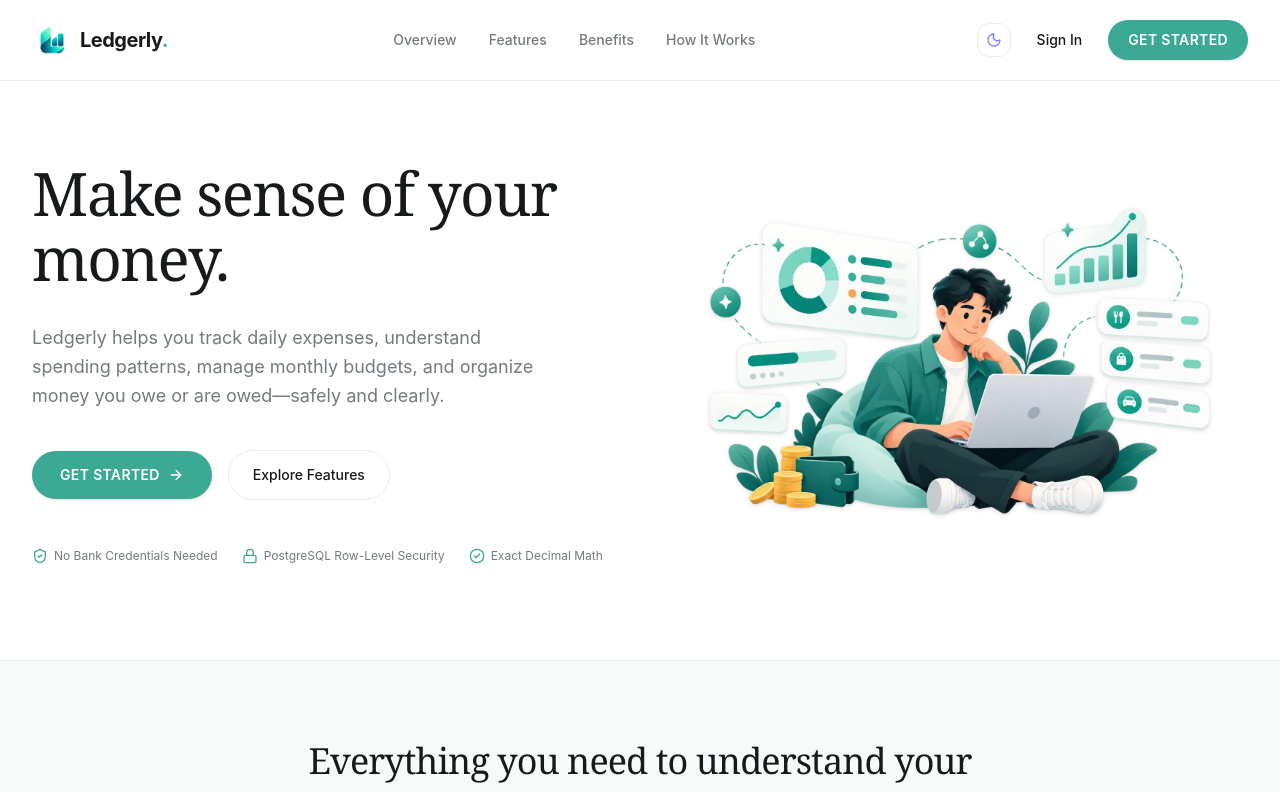
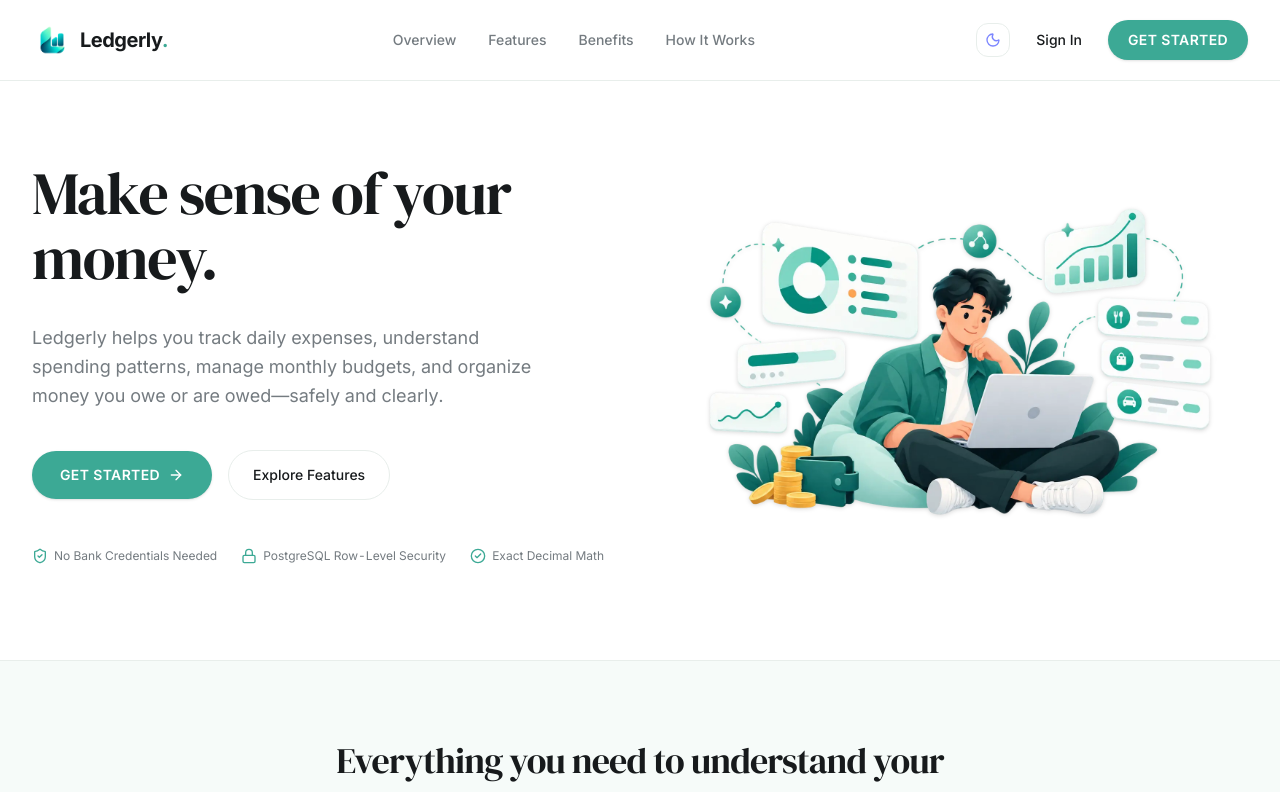
Before and after one commit to Asif259/expense-tracker-ai, a Next.js app in the folder apps/web/: page / in a window 1280 px wide. Shown: the top 792 px of the page. Built offline with nearby package versions, Linux system fonts and the light colour scheme; no server answers.

Commit message:
refactor: update typography stack with Inter and DM Serif Display fonts and tabular numeric support

```diff
--- a/apps/web/src/app/dashboard/page.tsx
+++ b/apps/web/src/app/dashboard/page.tsx
@@ -267,7 +267,7 @@
             ========================================================================= */}
         <div className="flex flex-col sm:flex-row sm:items-center justify-between gap-4">
           <div>
-            <h1 className="font-serif text-2xl sm:text-3xl text-[var(--color-text)] font-normal tracking-tight">
+            <h1 className="text-2xl sm:text-3xl text-[var(--color-text)] font-semibold tracking-tight">
               Good Day, {userName}
             </h1>
             <p className="text-xs sm:text-sm text-[var(--color-text-muted)] mt-1">
--- a/apps/web/src/app/globals.css
+++ b/apps/web/src/app/globals.css
@@ -96,8 +96,9 @@
 }
 
 @theme {
-  --font-sans: -apple-system, BlinkMacSystemFont, "Segoe UI", Roboto, "Helvetica Neue", Arial, "Noto Sans Bengali", sans-serif;
-  --font-serif: "New York", Charter, Georgia, Cambria, "Times New Roman", Times, serif;
+  --font-sans: var(--font-inter), -apple-system, BlinkMacSystemFont, "Segoe UI", Roboto, "Helvetica Neue", Arial, sans-serif;
+  --font-serif: var(--font-dm-serif), Georgia, Cambria, "Times New Roman", Times, serif;
+  --font-display: var(--font-dm-serif), Georgia, Cambria, "Times New Roman", Times, serif;
   --font-mono: ui-monospace, SFMono-Regular, Menlo, Monaco, Consolas, "Liberation Mono", "Courier New", monospace;
   --color-landing-bg: var(--color-landing-bg);
   --color-landing-surface: var(--color-landing-surface);
@@ -123,9 +124,14 @@
   overflow-x: clip;
   background: var(--color-bg);
   color: var(--color-text);
-  font-family: var(--font-sans);
+  font-family: var(--font-inter), sans-serif;
+  font-variant-numeric: tabular-nums;
   -webkit-font-smoothing: antialiased;
   -moz-osx-font-smoothing: grayscale;
+}
+
+.font-display {
+  font-family: var(--font-dm-serif), serif;
 }
 
 /* Scrollbar styling */
@@ -153,9 +159,9 @@
 
 /* Centralized Semantic Typography Hierarchy */
 .text-page-title {
-  font-family: var(--font-serif);
+  font-family: var(--font-sans);
   font-size: clamp(1.5rem, 2.5vw, 1.875rem); /* 24px - 30px */
-  font-weight: 500;
+  font-weight: 700;
   line-height: 1.2;
   letter-spacing: -0.02em;
   color: var(--color-text);
--- a/apps/web/src/app/layout.tsx
+++ b/apps/web/src/app/layout.tsx
@@ -1,8 +1,22 @@
 import type { Metadata } from 'next';
+import { Inter, DM_Serif_Display } from 'next/font/google';
 import './globals.css';
 import { AuthProvider } from '@/context/auth-context';
 import { ThemeProvider } from '@/context/theme-context';
 import { Toaster } from '@/components/toast';
+
+const inter = Inter({
+  subsets: ['latin'],
+  variable: '--font-inter',
+  display: 'swap',
+});
+
+const dmSerif = DM_Serif_Display({
+  subsets: ['latin'],
+  weight: '400',
+  variable: '--font-dm-serif',
+  display: 'swap',
+});
 
 export const metadata: Metadata = {
   title: 'Ledgerly — Personal Finance & Expense Tracker',
@@ -33,14 +47,14 @@
     <html
       lang="en"
       suppressHydrationWarning
-      className="h-full antialiased"
+      className={`h-full antialiased ${inter.variable} ${dmSerif.variable}`}
     >
       <head>
         <script dangerouslySetInnerHTML={{ __html: themeInitScript }} />
       </head>
       <body
         suppressHydrationWarning
-        className="min-h-full flex flex-col bg-[var(--color-bg)] text-[var(--color-text)] transition-colors duration-150 font-sans"
+        className="min-h-full flex flex-col bg-[var(--color-bg)] text-[var(--color-text)] transition-colors duration-150"
       >
         <ThemeProvider>
           <AuthProvider>
--- a/apps/web/src/app/page.tsx
+++ b/apps/web/src/app/page.tsx
@@ -199,7 +199,7 @@
             {/* Hero Left Column: Editorial Headline & Actions */}
             <div className="lg:col-span-6 xl:col-span-6 space-y-6 sm:space-y-8 text-left">
               {/* Dominant Editorial Serif Heading (No kicker / eyebrow) */}
-              <h1 className="font-serif text-4xl sm:text-5xl lg:text-6xl text-landing-text font-normal tracking-tight leading-[1.08] max-w-xl">
+              <h1 className="font-display text-4xl sm:text-5xl lg:text-6xl text-landing-text font-normal tracking-tight leading-[1.08] max-w-xl">
                 Make sense of your money.
               </h1>
 
@@ -291,7 +291,7 @@
         <div className="max-w-7xl mx-auto px-4 sm:px-6 lg:px-8">
           {/* Centered Section Header */}
           <div className="text-center max-w-2xl mx-auto space-y-3 mb-16">
-            <h2 className="font-serif text-3xl sm:text-4xl text-landing-text font-normal tracking-tight">
+            <h2 className="font-display text-3xl sm:text-4xl text-landing-text font-normal tracking-tight">
               Everything you need to understand your money.
             </h2>
             <p className="text-sm sm:text-base text-landing-text-muted leading-relaxed">
@@ -361,7 +361,7 @@
           {/* Section Header */}
           <div className="flex flex-col md:flex-row md:items-end justify-between mb-14 gap-6">
             <div className="space-y-3 max-w-2xl">
-              <h2 className="font-serif text-3xl sm:text-4xl text-landing-text font-normal tracking-tight">
+              <h2 className="font-display text-3xl sm:text-4xl text-landing-text font-normal tracking-tight">
                 Designed around your financial life.
               </h2>
               <p className="text-sm sm:text-base text-landing-text-muted leading-relaxed">
@@ -486,7 +486,7 @@
             {/* Right Column: Benefits Content & 2x2 Checklist */}
             <div className="lg:col-span-6 space-y-6 sm:space-y-8 order-1 lg:order-2">
               <div className="space-y-3">
-                <h2 className="font-serif text-3xl sm:text-4xl lg:text-5xl text-landing-text font-normal tracking-tight leading-tight">
+                <h2 className="font-display text-3xl sm:text-4xl lg:text-5xl text-landing-text font-normal tracking-tight leading-tight">
                   Feel more confident about your money.
                 </h2>
                 <p className="text-base text-landing-text-muted leading-relaxed max-w-lg">
@@ -578,7 +578,7 @@
       <section id="how-it-works" className="py-20 sm:py-24">
         <div className="max-w-7xl mx-auto px-4 sm:px-6 lg:px-8">
           <div className="text-center max-w-2xl mx-auto space-y-3 mb-16">
-            <h2 className="font-serif text-3xl sm:text-4xl text-landing-text font-normal tracking-tight">
+            <h2 className="font-display text-3xl sm:text-4xl text-landing-text font-normal tracking-tight">
               Three steps to complete clarity.
             </h2>
             <p className="text-sm sm:text-base text-landing-text-muted leading-relaxed">
@@ -589,7 +589,7 @@
           <div className="grid grid-cols-1 md:grid-cols-3 gap-8 max-w-5xl mx-auto">
             {/* Step 1 */}
             <div className="p-8 rounded-2xl bg-landing-surface-card border border-landing-border text-center space-y-4 shadow-sm hover:border-landing-teal/40 transition-colors">
-              <span className="font-serif text-4xl font-semibold text-landing-teal/40 block">
+              <span className="font-display text-4xl font-semibold text-landing-teal/40 block">
                 01
               </span>
               <h3 className="font-semibold text-lg text-landing-text">1. Record</h3>
@@ -600,7 +600,7 @@
 
             {/* Step 2 */}
             <div className="p-8 rounded-2xl bg-landing-surface-card border border-landing-border text-center space-y-4 shadow-sm hover:border-landing-teal/40 transition-colors">
-              <span className="font-serif text-4xl font-semibold text-landing-teal/40 block">
+              <span className="font-display text-4xl font-semibold text-landing-teal/40 block">
                 02
               </span>
               <h3 className="font-semibold text-lg text-landing-text">2. Analyze</h3>
@@ -611,7 +611,7 @@
 
             {/* Step 3 */}
             <div className="p-8 rounded-2xl bg-landing-surface-card border border-landing-border text-center space-y-4 shadow-sm hover:border-landing-teal/40 transition-colors">
-              <span className="font-serif text-4xl font-semibold text-landing-teal/40 block">
+              <span className="font-display text-4xl font-semibold text-landing-teal/40 block">
                 03
               </span>
               <h3 className="font-semibold text-lg text-landing-text">3. Plan</h3>
@@ -633,7 +633,7 @@
           <div className="absolute -bottom-24 -left-24 w-72 h-72 rounded-full bg-landing-teal/15 blur-2xl pointer-events-none" />
 
           <div className="relative z-10 space-y-4 max-w-2xl mx-auto">
-            <h2 className="font-serif text-3xl sm:text-4xl lg:text-5xl text-landing-text font-normal tracking-tight">
+            <h2 className="font-display text-3xl sm:text-4xl lg:text-5xl text-landing-text font-normal tracking-tight">
               Start seeing your finances more clearly.
             </h2>
             <p className="text-sm sm:text-base text-landing-text-muted leading-relaxed">
```
Also changed, not shown: 1 other file (tests, documents, lock files or other folders).
